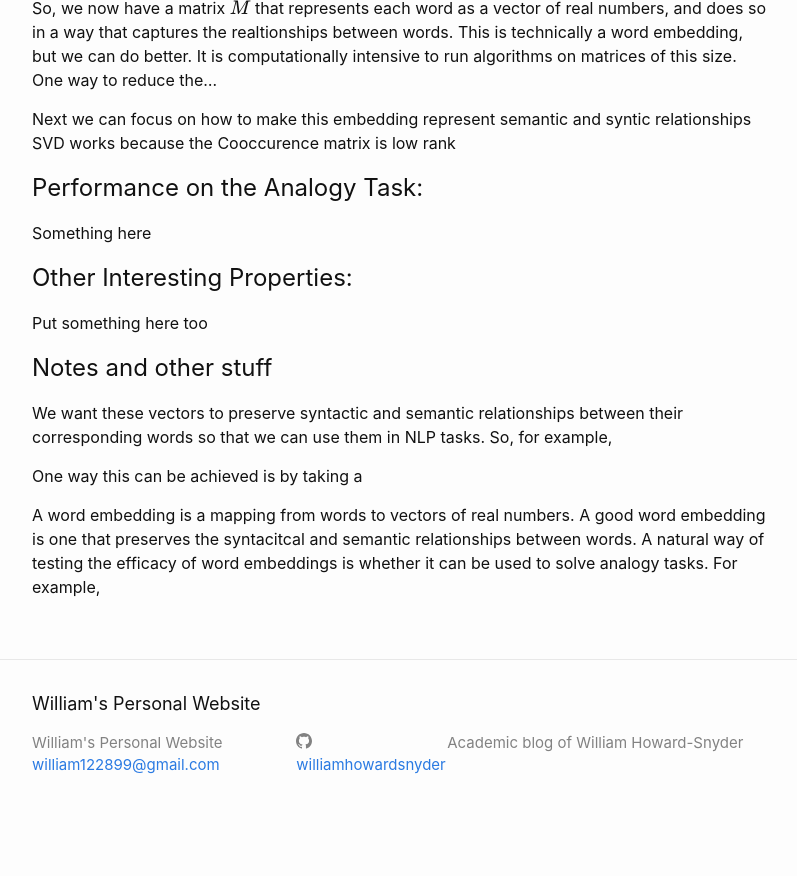
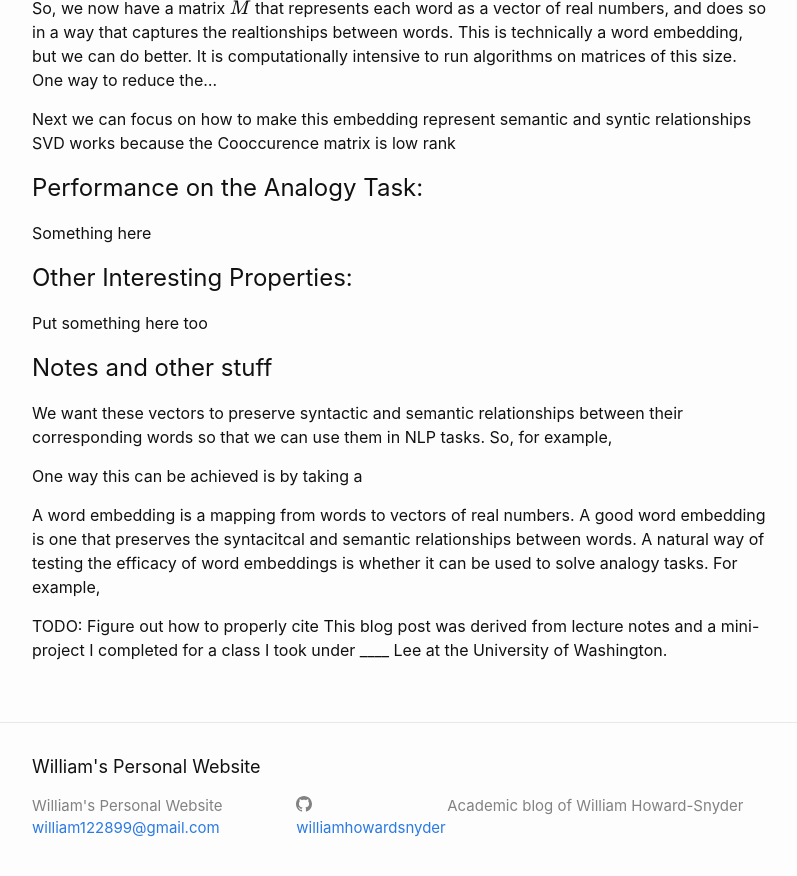
Before and after one commit to williamhowardsnyder/williamhowardsnyder.github.io, a Jekyll site: the page built from _posts/2021-02-10-Word_Embeddings.markdown, in a window 1280 px wide and 900 px high, scrolled down 1070 px. Shown: the top 876 px of the window, without its empty margins (238-1035 px from the left). Built offline with Jekyll 4.4.1, drawn with Linux system fonts in a browser that asks for light colours; formulas are drawn with MathJax 3; before the commit the page ends 1907 px from its top, so only the background shows below that.

Commit message:
Update 2021-02-10-Word_Embeddings.markdown

```diff
--- a/_posts/2021-02-10-Word_Embeddings.markdown
+++ b/_posts/2021-02-10-Word_Embeddings.markdown
@@ -47,3 +47,8 @@ We want these vectors to preserve syntactic and semantic relationships between t
 One way this can be achieved is by taking a
 
 A word embedding is a mapping from words to vectors of real numbers. A good word embedding is one that preserves the syntacitcal and semantic relationships between words. A natural way of testing the efficacy of word embeddings is whether it can be used to solve analogy tasks. For example,
+
+
+
+TODO: Figure out how to properly cite
+This blog post was derived from lecture notes and a mini-project I completed for a class I took under \_\_\_\_ Lee at the University of Washington.
```
